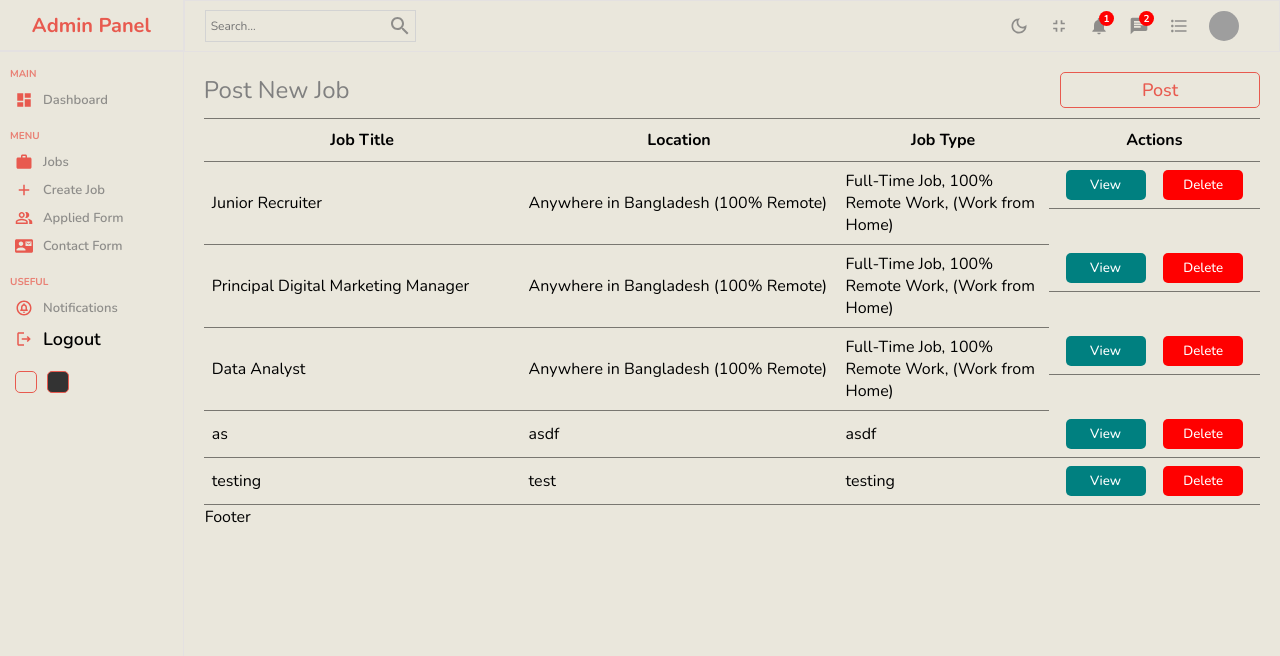
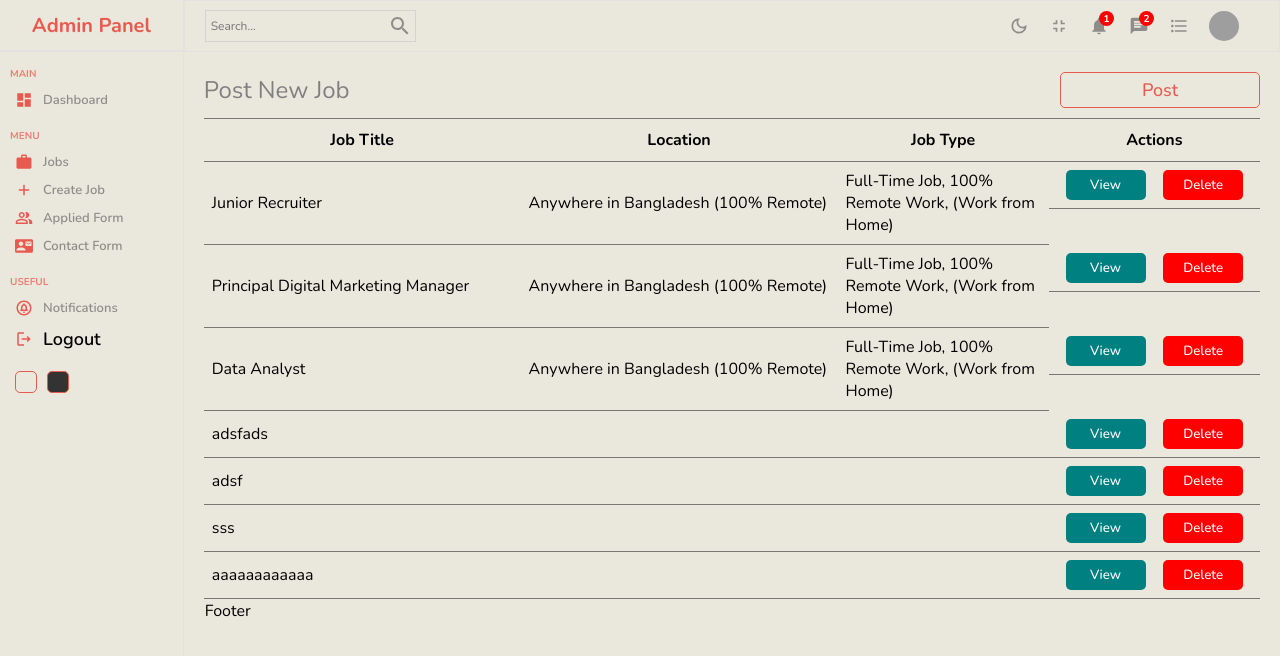
Before and after one commit to sm-mostafajamal/Steadfast-Admin-Panel, a React (Create React App) app: page /jobs in a window 1280 px wide. Shown: the top 656 px of the page. Built offline with nearby package versions, Linux system fonts and the light colour scheme; data requests are answered from the project's data file; grey boxes are pictures that could not be loaded.

Commit message:
added delete list

```diff
--- a/db.json
+++ b/db.json
@@ -40,18 +40,32 @@
       "compensationAndBenefits": "\n-Performance bonus, Weekly 2 holidays, Gratuity, Overtime allowance \n-Salary Review: Half Yearly\n-Festival Bonus: 2 (Yearly)\n-Attendance Bonus Per Month\n-Other's Leave as per Labor Law "
     },
     {
-      "title": "as",
-      "type": "asdf",
-      "location": "asdf",
-      "desc": "<p>adsf</p>",
+      "title": "adsfads",
+      "type": "",
+      "location": "",
+      "desc": "<p>adsfads</p>",
       "id": 4
     },
     {
-      "title": "testing",
-      "type": "testing ",
-      "location": "test",
-      "desc": "<p>testing my query</p>",
+      "title": "adsf",
+      "type": "",
+      "location": "",
+      "desc": "<p><br></p>",
       "id": 5
+    },
+    {
+      "title": "sss",
+      "type": "",
+      "location": "",
+      "desc": "",
+      "id": 6
+    },
+    {
+      "title": "aaaaaaaaaaaa",
+      "type": "",
+      "location": "",
+      "desc": "",
+      "id": 7
     }
   ]
 }
--- a/src/App.js
+++ b/src/App.js
@@ -17,7 +17,9 @@ import { appendJob } from "./redux/jobReducer";
 function App() {
   const dispatch = useDispatch();
   const { state } = useContext(DarkModeContext);
-  const { isLoading, data } = useQuery("jobs", getAllJobs);
+  const { isLoading, data } = useQuery("jobs", getAllJobs, {
+    refetchOnWindowFocus: false,
+  });
   useEffect(() => {
     if (data) {
       dispatch(appendJob(data));
--- a/src/components/table/Table.jsx
+++ b/src/components/table/Table.jsx
@@ -6,15 +6,16 @@ import { deletePost } from "../../server/jobsServer";
 import { useMutation, useQueryClient } from "react-query";
 const Table = () => {
   const jobs = useSelector(({ jobs }) => jobs.jobLists);
-  console.log(jobs);
+  // console.log(jobs);
+
   const queryClient = useQueryClient();
   const deletePostMutate = useMutation(deletePost, {
-    onSuccess: (deletePost) => {
-      const jobs = queryClient.getQueriesData("jobs");
-      return queryClient.setQueryData(
-        "jobs",
-        jobs.filter((j) => j.id !== deletePost)
-      );
+    onSuccess: () => {
+      // const jobs = queryClient.getQueriesData("jobs");
+      // const updatedJobLists = jobs.filter((j) => j.id !== id);
+      // queryClient.setQueryData(["jobs", id], updatedJobLists);
+      queryClient.invalidateQueries("jobs");
+      // return jobs;
     },
   });
   // const handleClick = (job) => {
--- a/src/pages/new/New.jsx
+++ b/src/pages/new/New.jsx
@@ -11,7 +11,7 @@ const New = ({ title }) => {
   const queryClient = useQueryClient();
   const [value, setValue] = useState("");
 
-  const newJobPost = useMutation(newPost, {
+  const newJobMutation = useMutation(newPost, {
     onSuccess: (newPost) => {
       const jobs = queryClient.getQueryData("jobs");
       queryClient.setQueryData("jobs", jobs.concat(newPost));
@@ -26,7 +26,7 @@ const New = ({ title }) => {
       location: e.target.location.value,
       desc: value,
     };
-    newJobPost.mutate(content);
+    newJobMutation.mutate(content);
     e.target.title.value = "";
     e.target.type.value = "";
     e.target.location.value = "";
--- a/src/server/jobsServer.js
+++ b/src/server/jobsServer.js
@@ -7,4 +7,4 @@ export const newPost = (newPost) =>
   axios.post(baseURL, newPost).then((res) => res.data);
 
 export const deletePost = (id) =>
-  axios.delete(`${baseURL}/${id}`).then((res) => res.data);
+  axios.delete(`${baseURL}/${id}`, id).then((res) => res.data);
```
